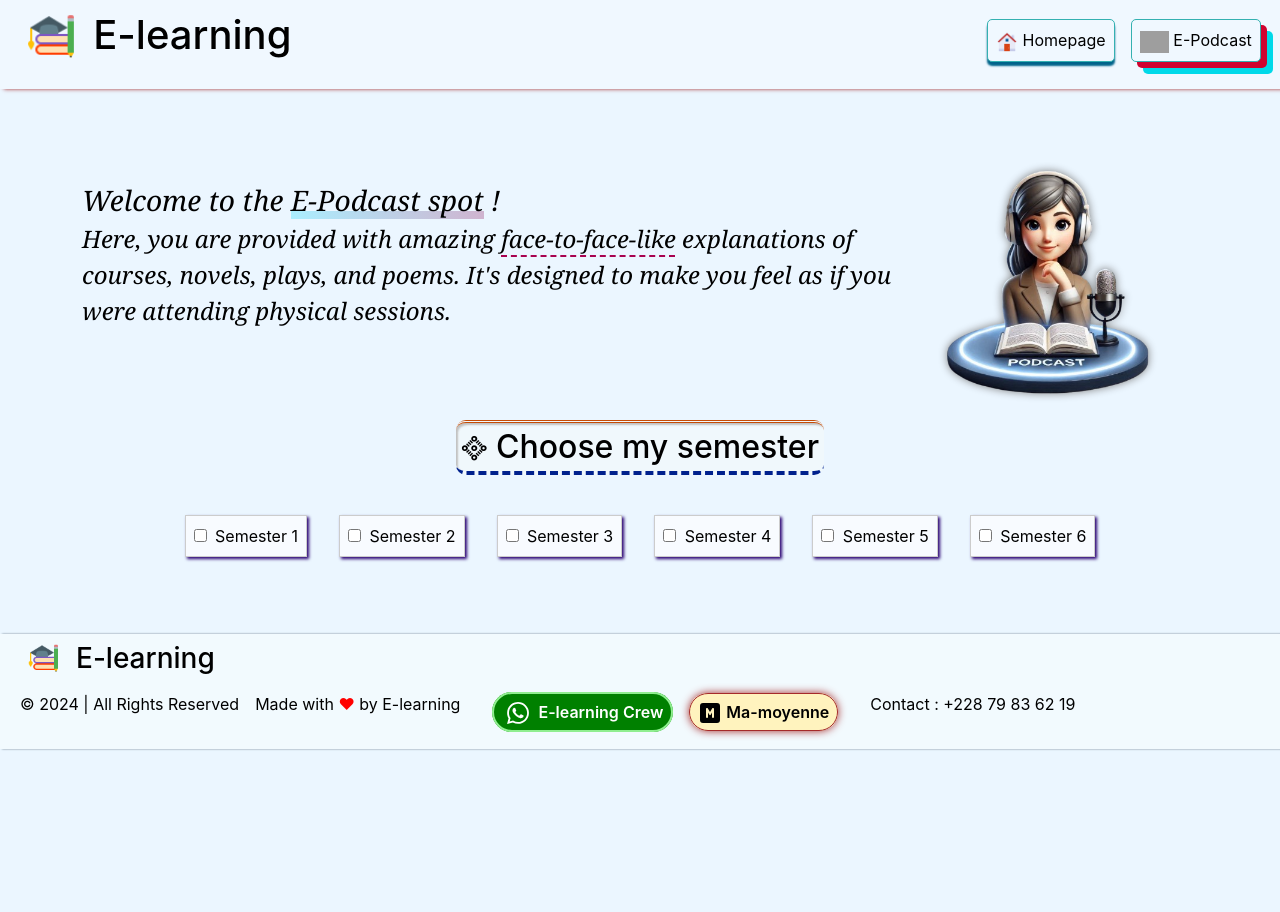
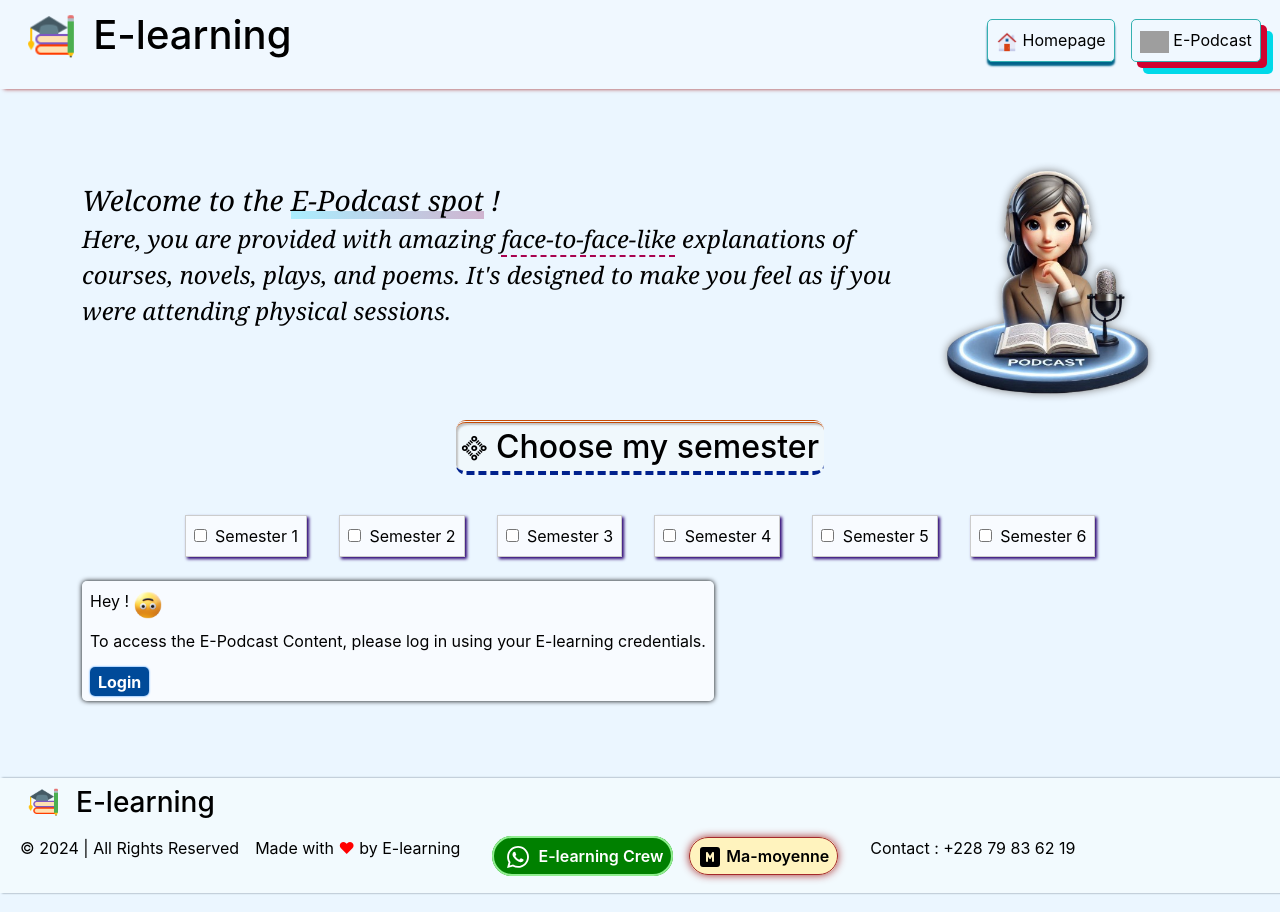
Before and after one commit to RID-Techs/E-learning-learning-space-front, a React (Vite) app: page /Podcast in a window 1280 px wide. Built offline with nearby package versions, Linux system fonts and the light colour scheme; no server answers; grey boxes are pictures that could not be loaded.

Commit message:
Access to E-Podcast under condition

```diff
--- a/src/Components/Podcast.jsx
+++ b/src/Components/Podcast.jsx
@@ -1,6 +1,7 @@
 import logo from "/learns.png";
 import Homepage from "/Homepage.png";
 import podcast from "/podcast.png";
+import smile from "/smile.png";
 import podcast_pic from "/podcast_pic.png";
 import { useEffect, useRef, useState } from "react";
 import { Sem_5_Podcasts } from "./Podcasts/Sem_5/AllSem_5_Podcasts";
@@ -9,6 +10,9 @@ import { Unavailable } from "./Podcasts/Unavailable/Unavailable";
 import { Sem_1_Podcasts } from "./Podcasts/Sem_1/All_Sem_1_Podcasts";
 
 export function Podcast () {
+
+  const getMemberStatus = localStorage.getItem("isLoggedIn");
+  const isMember = getMemberStatus === "true";
 
   const [PodcastSem_1, setPodcastSem_1] = useState(false);
   const [PodcastSem_2, setPodcastSem_2] = useState(false);
@@ -289,12 +293,27 @@ export function Podcast () {
 
 
     <div className="container mt-4">
+        { isMember ? (
+          <>
       {isPodcastSem3 && <Sem_3_Podcasts/> }
       {isPodcastSem5 && <Sem_5_Podcasts/> }
       {isPodcastSem1 && <Sem_1_Podcasts/> }
       {isPodcastSem2 && <Unavailable/> }
       {isPodcastSem4 && <Unavailable/> }
-      {isPodcastSem6 && <Unavailable/> }
+      {isPodcastSem6 && <Unavailable />}
+      </>) : (
+        <div className="login-needed-from-epodcast">
+          <div className="">
+                <div className="smile">
+                  <p>Hey !</p> <img height={32} src={smile} alt="smile" />
+                </div>
+                <p>
+                  To access the E-Podcast Content, please log in using your E-learning credentials.
+                </p>
+                <a href="signin">Login</a>
+          </div>
+        </div>
+      )}
     </div>
 
       <footer className="container-fluid">
--- a/src/index.css
+++ b/src/index.css
@@ -1353,6 +1353,38 @@ footer{
     box-shadow: 5px 0px 5px #053f1d81, -5px 0px 5px #053f1d81, 0px 5px 5px #053f1d81, 0px -5px 5px #053f1d81;
   }
 }
+.login-needed-from-epodcast {
+  display: inline-flex;
+  background-color: #ffffffa4;
+  padding: 0.5em;
+  border-radius: 5px;
+  box-shadow: 0px 0px 5px #000;
+}
+.smile {
+  display: flex;
+  gap: 0.2em;
+}
+.smile p {
+  font-weight: 400;
+}
+.smile img {
+  align-self: flex-start;
+}
+.login-needed-from-epodcast a {
+  text-decoration: none;
+  color: #fff;
+  font-weight: bold;
+  background-color: #004a99;
+  padding: 0.3em 0.5em;
+  border-radius: 5px;
+  box-shadow: 0px 0px 2px #007bff;
+  transition: all 0.2s ease-in-out;
+  &:hover {
+    color: #007bff;
+    background-color: #fff;
+    box-shadow: 0px 0px 5px #007bff;
+  }
+}
 /* ================================================== */
 /* ================================================== */
 
```
Also changed, not shown: public/smile.png (added).
